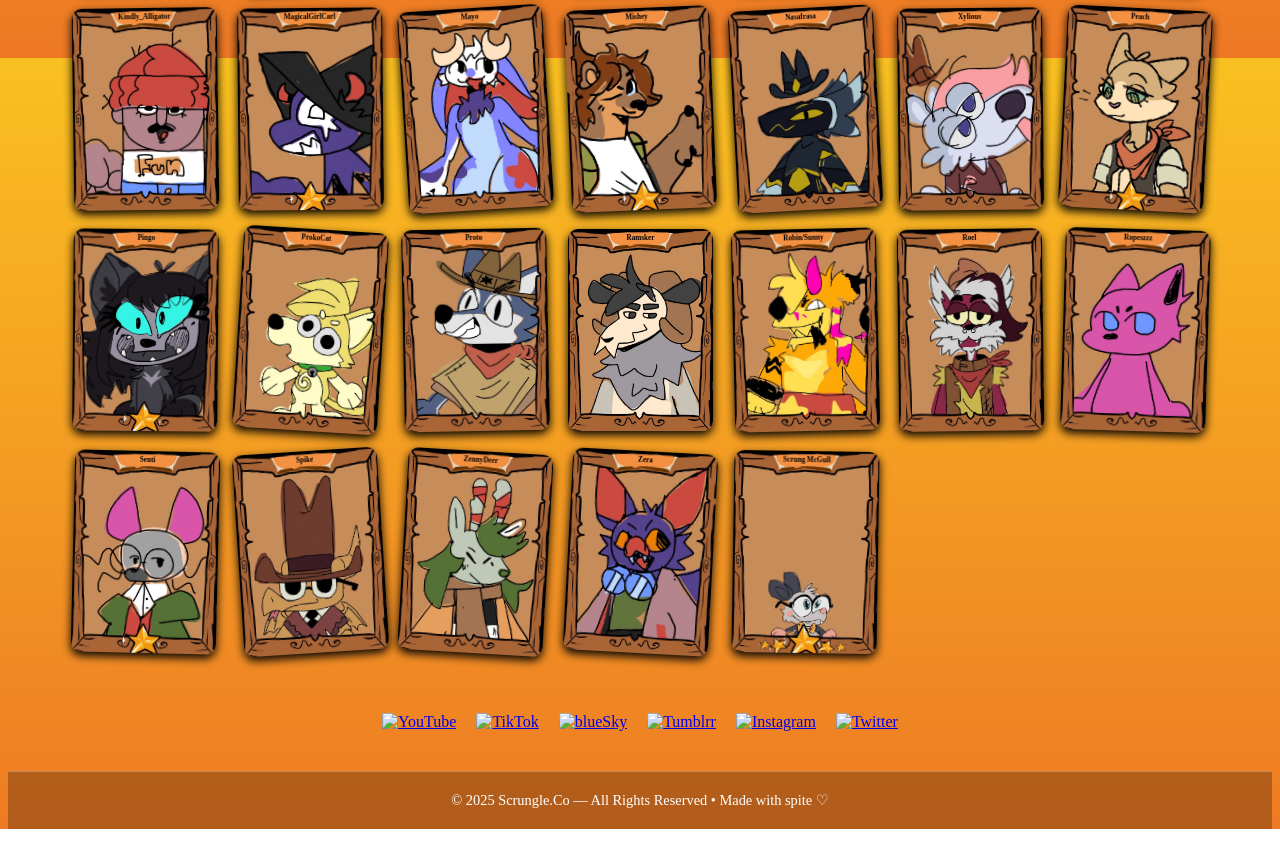
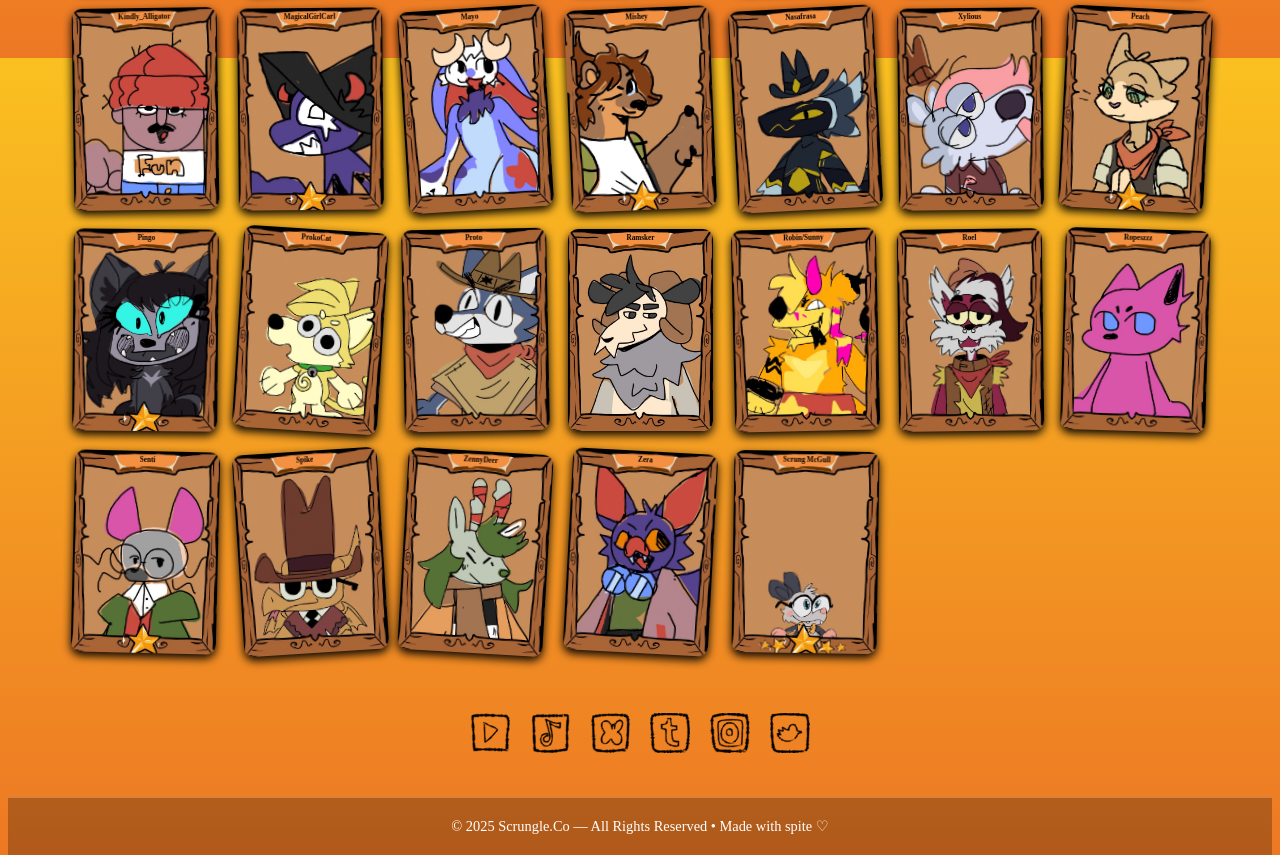
Before and after one commit to TheRitoBandito/scrungle-site, a plain HTML site: page ANE26/index.html in a window 1280 px wide. Shown: the part 1542-2397 px from the top of the page. Before the commit the page ends 2371 px from the top, so only its background shows below. Drawn offline with Linux system fonts and the light colour scheme.

Commit message:
Changes to file path

```diff
--- a/ANE26/index.html
+++ b/ANE26/index.html
@@ -31,22 +31,22 @@
   <!-- Icon links under the video -->
   <div class="icon-row">
     <a href="https://www.youtube.com/@Scrungle-co" target="_blank">
-      <img src="socialmedia.1.png" alt="YouTube">
+      <img src="/socialmedia.1.png" alt="YouTube">
     </a>
     <a href="https://www.tiktok.com/@scrungle.co" target="_blank">
-      <img src="socialmedia.2.png" alt="TikTok">
+      <img src="/socialmedia.2.png" alt="TikTok">
     </a>
     <a href="https://bsky.app/profile/scrungle-co.bsky.social" target="_blank">
-      <img src="socialmedia.3.png" alt="blueSky">
+      <img src="/socialmedia.3.png" alt="blueSky">
     </a>
     <a href="https://www.tumblr.com/blog/scrungledotco" target="_blank">
-      <img src="socialmedia.4.png" alt="Tumblrr">
+      <img src="/socialmedia.4.png" alt="Tumblrr">
     </a>
     <a href="https://www.instagram.com/scrungleco/" target="_blank">
-      <img src="socialmedia.5.png" alt="Instagram">
+      <img src="/socialmedia.5.png" alt="Instagram">
     </a>
     <a href="https://x.com/Scrungleco" target="_blank">
-      <img src="socialmedia.6.png" alt="Twitter">
+      <img src="/socialmedia.6.png" alt="Twitter">
     </a>
   </div>
 
```
